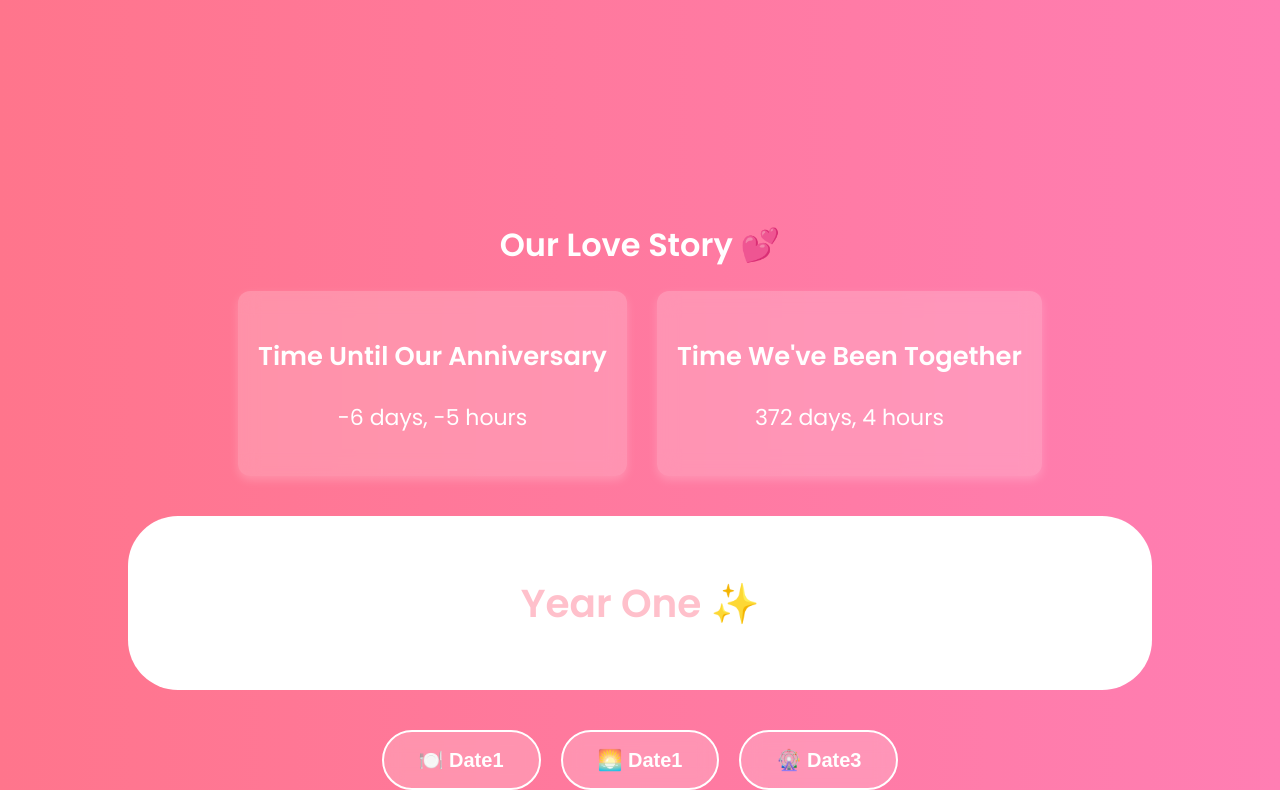
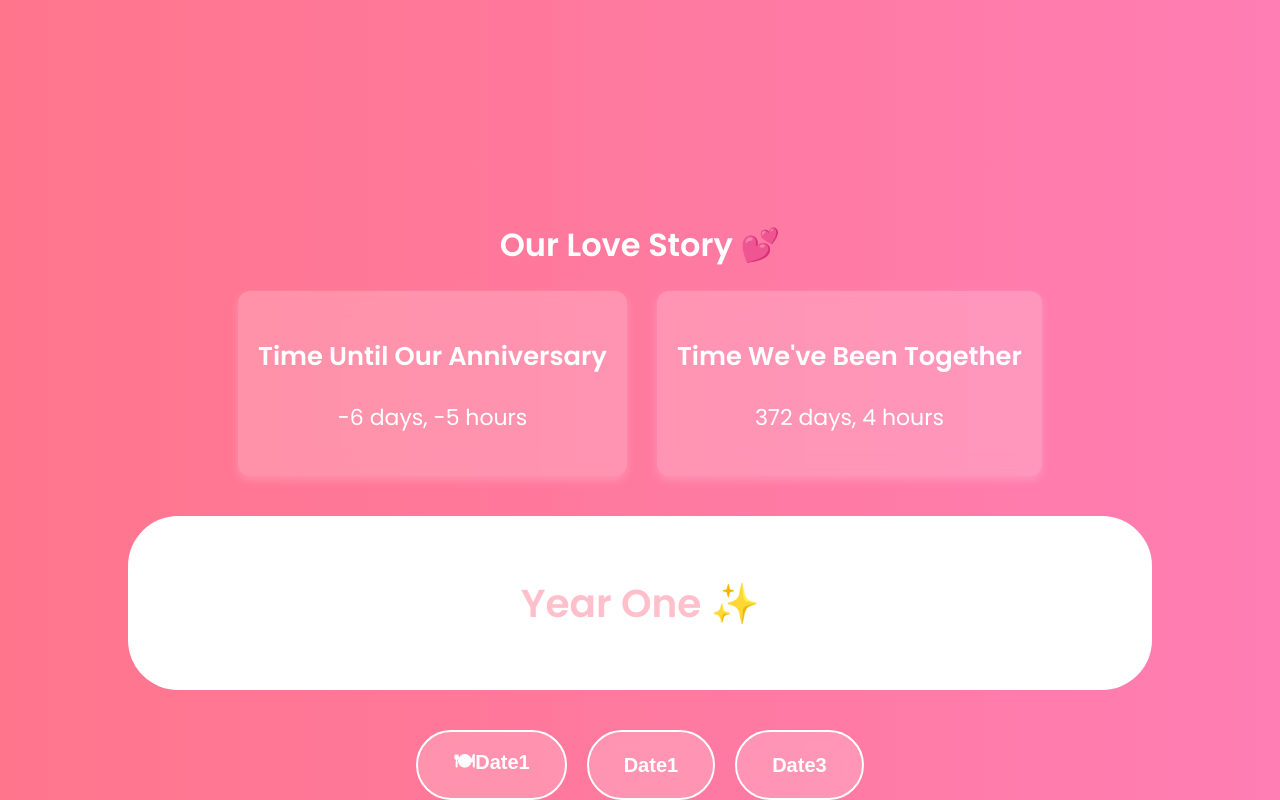
Before and after one commit to CricketCodes/ilovekayla, a plain HTML site: page index.html in a window 1280 px wide. Shown: the part 600-1400 px from the top of the page. Drawn offline with Linux system fonts and the light colour scheme.

Commit message:
Update index.html

```diff
--- a/index.html
+++ b/index.html
@@ -42,9 +42,9 @@
 
             <!-- Memory Sections -->
             <div class="memories">
-                <button class="memory-button" onclick="openModal(0)">🍽️ Date1</button>
-                <button class="memory-button" onclick="openModal(1)">🌅 Date1</button>
-                <button class="memory-button" onclick="openModal(2)">🎡 Date3</button>
+                <button class="memory-button" onclick="openModal(0)">🍽Date1</button>
+                <button class="memory-button" onclick="openModal(1)">Date1</button>
+                <button class="memory-button" onclick="openModal(2)">Date3</button>
             </div>
         </div>
     </div>
```
